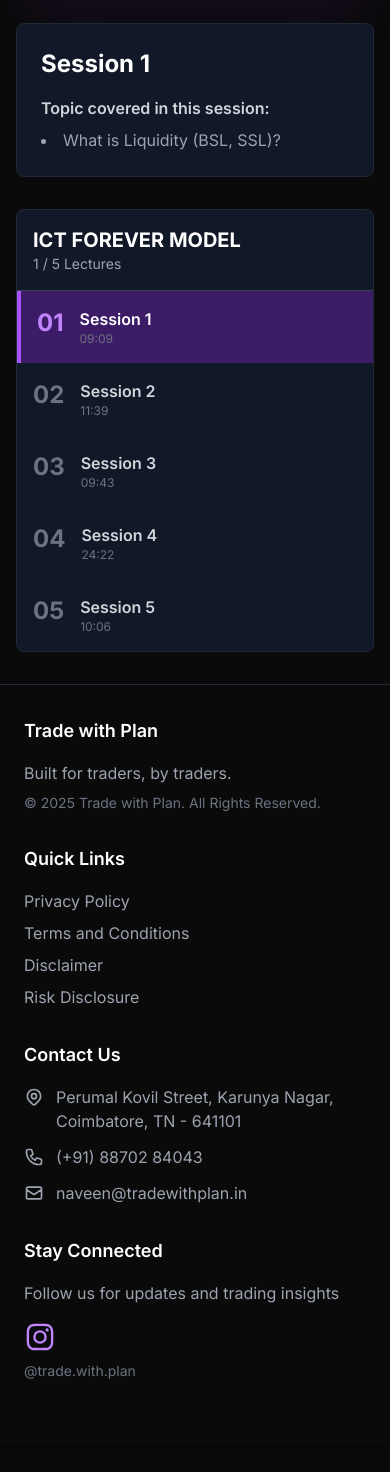
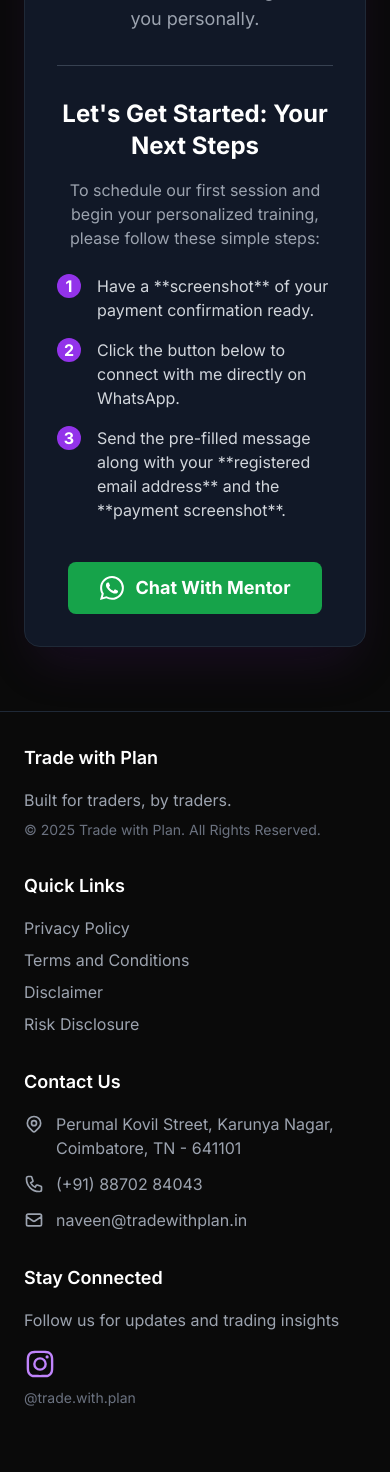
Before and after one commit to tradewithplan/trade-with-plan-flask-app, a Flask app: template templates/course3.html in a window 390 px wide. Shown: the part 398-1870 px from the top of the page. Before the commit the page ends 1777 px from the top, so only its background shows below. Run offline with Flask 3, Linux system fonts and the light colour scheme; the template is opened without the code that fills it, so the values that code supplies are empty; some libraries are stand-ins or nearby versions.

Commit message:
Add course3 content

```diff
--- a/templates/course3.html
+++ b/templates/course3.html
@@ -3,7 +3,7 @@
 <head>
     <meta charset="UTF-8">
     <meta name="viewport" content="width=device-width, initial-scale=1.0">
-    <title>Course: Basic to Advanced - Trade with Plan</title>
+    <title>1-1 Personal Mentorship - Trade with Plan</title>
 
     <script src="https://cdn.tailwindcss.com"></script>
 
@@ -14,7 +14,6 @@
     <script defer src="https://cdn.jsdelivr.net/npm/alpinejs@3.x.x/dist/cdn.min.js"></script>
 
     <style>
-        /* Reusing your custom styles for consistency */
         body {
             font-family: 'Inter', sans-serif;
             background-color: #0a0a0a;
@@ -26,23 +25,6 @@
             -webkit-text-fill-color: transparent;
             font-size: inherit;
             font-weight: inherit;
-        }
-        /* Custom scrollbar for the course playlist */
-        .course-content-scroll::-webkit-scrollbar {
-            width: 8px;
-        }
-        .course-content-scroll::-webkit-scrollbar-track {
-            background: #1e1e1e; /* Darker track for contrast */
-        }
-        .course-content-scroll::-webkit-scrollbar-thumb {
-            background-color: #8b5cf6;
-            border-radius: 10px;
-            border: 2px solid transparent;
-            background-clip: content-box;
-        }
-        .course-content-scroll {
-            scrollbar-width: thin;
-            scrollbar-color: #8b5cf6 #1e1e1e;
         }
     </style>
 </head>
@@ -58,20 +40,17 @@
                             <span class="text-white">Trade</span><span class="text-purple-600 gradient-text">with</span><span class="text-white">Plan</span>
                         </span>
                     </a>
-
                     <div class="hidden md:flex items-center space-x-8">
                         <a href="/#features" class="text-gray-300 hover:text-purple-500 transition-colors">Features</a>
                         <a href="/#pricing" class="text-gray-300 hover:text-purple-500 transition-colors">Pricing</a>
                         <a href="{{ url_for('logout') }}" class="bg-purple-600 hover:bg-purple-700 text-white font-semibold py-2 px-4 rounded-lg transition-colors">Logout</a>
                     </div>
-
                     <div class="md:hidden">
                         <button @click="mobileMenuOpen = !mobileMenuOpen" class="text-white focus:outline-none">
-                            <svg class="w-6 h-6" fill="none" stroke="currentColor" viewBox="0 0 24 24" xmlns="http://www.w3.org/2000/svg"><path stroke-linecap="round" stroke-linejoin="round" stroke-width="2" d="M4 6h16M4 12h16m-7 6h7"></path></svg>
+                            <svg class="w-6 h-6" fill="none" stroke="currentColor" viewBox="0 0 24 24"><path stroke-linecap="round" stroke-linejoin="round" stroke-width="2" d="M4 6h16M4 12h16m-7 6h7"></path></svg>
                         </button>
                     </div>
                 </div>
-
                 <div x-show="mobileMenuOpen" @click.away="mobileMenuOpen = false" class="md:hidden mt-4 space-y-4" x-transition>
                     <a href="/#features" class="block text-gray-300 hover:text-purple-500 transition-colors">Features</a>
                     <a href="/#pricing" class="block text-gray-300 hover:text-purple-500 transition-colors">Pricing</a>
@@ -80,152 +59,56 @@
             </nav>
         </header>
 
-        <main class="flex-grow container mx-auto px-4 sm:px-6 py-8">
+        <main class="flex-grow flex items-center justify-center">
+            <div class="container mx-auto px-6 py-16 text-center">
 
-            <div x-data="coursePlayer()" x-init="init()" class="grid grid-cols-1 lg:grid-cols-3 gap-8">
+                <div class="max-w-4xl mx-auto bg-gray-900 border border-gray-800 rounded-2xl p-8 md:p-12 shadow-2xl shadow-purple-900/20">
 
-                <div class="lg:col-span-2">
+                    <h1 class="text-3xl md:text-4xl font-extrabold text-white leading-tight">
+                        Welcome to Your <span class="gradient-text">1-1 Personal Mentorship</span>!
+                    </h1>
 
-                    <div class="rounded-lg overflow-hidden shadow-2xl shadow-purple-900/20 border border-gray-800 h-[300px] sm:h-[400px] md:h-[500px] lg:h-[600px]">
-                        <iframe
-                            :src="`https://www.youtube-nocookie.com/embed/${currentVideo.youtubeId}?rel=0`"
-                            title="YouTube video player"
-                            frameborder="0"
-                            allow="accelerometer; autoplay; clipboard-write; encrypted-media; gyroscope; picture-in-picture; web-share"
-                            allowfullscreen
-                            class="w-full h-full">
-                        </iframe>
-                    </div>
+                    <p class="text-lg text-gray-400 mt-4">
+                        Hi, **{{ session['user_name'] }}**! Congratulations on taking this huge step toward mastering the markets. I'm excited to start working with you personally.
+                    </p>
 
-                    <div class="mt-6 p-6 bg-gray-900 border border-gray-800 rounded-lg">
-                        <h1 class="text-2xl md:text-3xl font-bold text-white mb-2" x-text="currentVideo.title"></h1>
-                        <div class="text-gray-400 mt-4">
-                            <h4 class="font-semibold text-gray-300 mb-2">Topic covered in this session:</h4>
-                            <ul class="list-disc list-inside space-y-1">
-                                <template x-for="topic in currentVideo.description" :key="topic">
-                                    <li x-text="topic"></li>
-                                </template>
-                            </ul>
-                        </div>
+                    <div class="my-8 border-t border-gray-700"></div>
+
+                    <h2 class="text-2xl font-bold text-white mb-4">Let's Get Started: Your Next Steps</h2>
+                    <p class="text-gray-400 mb-6">To schedule our first session and begin your personalized training, please follow these simple steps:</p>
+
+                    <ol class="text-left max-w-lg mx-auto space-y-4 text-gray-300">
+                        <li class="flex items-start">
+                            <span class="bg-purple-600 text-white font-bold rounded-full h-6 w-6 flex items-center justify-center mr-4 flex-shrink-0">1</span>
+                            <span>Have a **screenshot** of your payment confirmation ready.</span>
+                        </li>
+                        <li class="flex items-start">
+                             <span class="bg-purple-600 text-white font-bold rounded-full h-6 w-6 flex items-center justify-center mr-4 flex-shrink-0">2</span>
+                            <span>Click the button below to connect with me directly on WhatsApp.</span>
+                        </li>
+                         <li class="flex items-start">
+                             <span class="bg-purple-600 text-white font-bold rounded-full h-6 w-6 flex items-center justify-center mr-4 flex-shrink-0">3</span>
+                            <span>Send the pre-filled message along with your **registered email address** and the **payment screenshot**.</span>
+                        </li>
+                    </ol>
+
+                    <div class="mt-10">
+                        <a href="https://wa.me/918870284043?text=Hello!%20I've%20purchased%20the%201-1%20Personal%20Mentorship%20course%20on%20Trade%20with%20Plan.%20I'm%20ready%20to%20schedule%20my%20first%20session."
+                           target="_blank"
+                           rel="noopener noreferrer"
+                           class="inline-flex items-center justify-center gap-3 bg-green-600 hover:bg-green-700 text-white font-bold py-3 px-8 rounded-lg text-lg transition-transform hover:scale-105">
+                            <svg xmlns="http://www.w3.org/2000/svg" width="24" height="24" fill="currentColor" class="bi bi-whatsapp" viewBox="0 0 16 16">
+                                <path d="M13.601 2.326A7.85 7.85 0 0 0 7.994 0C3.627 0 .068 3.558.064 7.926c0 1.399.366 2.76 1.057 3.965L0 16l4.204-1.102a7.9 7.9 0 0 0 3.79.965h.004c4.368 0 7.926-3.558 7.93-7.93A7.9 7.9 0 0 0 13.6 2.326zM7.994 14.521a6.6 6.6 0 0 1-3.356-.92l-.24-.144-2.494.654.666-2.433-.156-.251a6.56 6.56 0 0 1-1.007-3.505c0-3.626 2.957-6.584 6.591-6.584a6.56 6.56 0 0 1 4.66 1.931 6.56 6.56 0 0 1 1.928 4.66c-.004 3.639-2.961 6.592-6.592 6.592m3.615-4.934c-.197-.099-1.17-.578-1.353-.646-.182-.065-.315-.099-.445.099-.133.197-.513.646-.627.775-.114.133-.232.148-.43.05-.197-.1-.836-.308-1.592-.985-.59-.525-.985-1.175-1.103-1.372-.114-.198-.011-.304.088-.403.087-.088.197-.232.296-.346.1-.114.133-.198.198-.33.065-.134.034-.248-.015-.347-.05-.099-.445-1.076-.612-1.47-.16-.389-.323-.335-.445-.34-.114-.007-.247-.007-.38-.007a.73.73 0 0 0-.529.247c-.182.198-.691.677-.691 1.654s.71 1.916.81 2.049c.098.133 1.394 2.132 3.383 2.992.47.205.84.326 1.129.418.475.152.904.129 1.246.08.38-.058 1.171-.48 1.338-.943.164-.464.164-.86.114-.943-.049-.084-.182-.133-.38-.232"/>
+                            </svg>
+                            <span>Chat With Mentor</span>
+                        </a>
                     </div>
                 </div>
 
-                <div class="lg:col-span-1">
-                    <div class="bg-gray-900 border border-gray-800 rounded-lg h-full flex flex-col">
-                        <div class="p-4 border-b border-gray-700">
-                            <h2 class="text-xl font-bold text-white" x-text="courseTitle"></h2>
-                            <p class="text-sm text-gray-400">
-                                <span x-text="currentVideo.id"></span> / <span x-text="lectures.length"></span> Lectures
-                            </p>
-                        </div>
-
-                        <ul class="course-content-scroll flex-grow overflow-y-auto">
-                            <template x-for="lecture in lectures" :key="lecture.id">
-                                <li @click="selectVideo(lecture)"
-                                    class="flex items-start p-4 cursor-pointer hover:bg-purple-900/30 transition-colors duration-200"
-                                    :class="{'bg-purple-800/50 border-l-4 border-purple-500': currentVideo.id === lecture.id}">
-
-                                    <div class="text-2xl font-bold mr-4"
-                                         :class="currentVideo.id === lecture.id ? 'text-purple-400' : 'text-gray-500'"
-                                         x-text="lecture.id.toString().padStart(2, '0')">
-                                    </div>
-
-                                    <div>
-                                        <h3 class="font-semibold" :class="{'text-white': currentVideo.id === lecture.id, 'text-gray-300': currentVideo.id !== lecture.id}" x-text="lecture.title"></h3>
-                                        <p class="text-xs text-gray-500" x-text="lecture.duration"></p>
-                                    </div>
-                                </li>
-                            </template>
-                        </ul>
-                    </div>
-                </div>
             </div>
         </main>
 
-        <script>
-            function coursePlayer() {
-                return {
-                    // 1. CHANGE THE COURSE TITLE
-                    courseTitle: 'ICT FOREVER MODEL',
-
-                    // 2. CHANGE THE LIST OF LECTURES AND YOUTUBE VIDEO IDs
-                    lectures: [
-                        {
-                            id: 1,
-                            title: 'Session 1',
-                            // MODIFICATION START: Description is now an array of strings
-                            description: [
-                                'What is Liquidity (BSL, SSL)?'
-                            ],
-                            // MODIFICATION END
-                            youtubeId: '9Q3x-fbaM7M', // <-- Replace with your YouTube Video ID
-                            duration: '09:09'
-                        },
-                        {
-                            id: 2,
-                            title: 'Session 2',
-                            // MODIFICATION START: Description is now an array of strings
-                            description: [
-                                'How to find Right FVG, iFVG?'
-                            ],
-                            // MODIFICATION END
-                            youtubeId: '2diIO16ecx8', // <-- Replace with your YouTube Video ID
-                            duration: '11:39'
-                        },
-                        {
-                            id: 3,
-                            title: 'Session 3',
-                            // MODIFICATION START: Description is now an array of strings
-                            description: [
-                                'What is iFVG and What is different between FVG & iFVG?',
-                                'How to Find Trading BIAS?',
-                                'Three Time frame layer Analysis of Liquidity',
-                                'Where and how to take entry using the PD Arrays (FVG, iFVG)?'
-                            ],
-                            // MODIFICATION END
-                            youtubeId: 'HF5HlOijxGI', // <-- Replace with your YouTube Video ID
-                            duration: '09:43'
-                        },
-                        {
-                            id: 4,
-                            title: 'Session 4',
-                            // MODIFICATION START: Description is now an array of strings
-                            description: [
-                                'Complete Setup will be Explained (TP, SL, BE, RR)'
-                            ],
-                            // MODIFICATION END
-                            youtubeId: 'A8cYr_ZPJaE', // <-- Replace with your YouTube Video ID
-                            duration: '24:22'
-                        },
-                        {
-                            id: 5,
-                            title: 'Session 5',
-                            // MODIFICATION START: Description is now an array of strings
-                            description: [
-                                'Risk management, Psychology'
-                            ],
-                            // MODIFICATION END
-                            youtubeId: 'GN-7sVcDPkU', // <-- Replace with your YouTube Video ID
-                            duration: '10:06'
-                        },
-                        // Add more lecture objects here for the rest of your course
-                    ],
-                    currentVideo: {},
-                    init() {
-                        // Set the first video as the current one on page load
-                        this.currentVideo = this.lectures[0];
-                    },
-                    selectVideo(lecture) {
-                        this.currentVideo = lecture;
-                    }
-                }
-            }
-        </script>
-
-        <!-- Footer (Loaded from footer.html)-->
         {% include 'footer.html' %}
-        <!-- End of footer block -->
-
     </div>
 
 </body>
```
